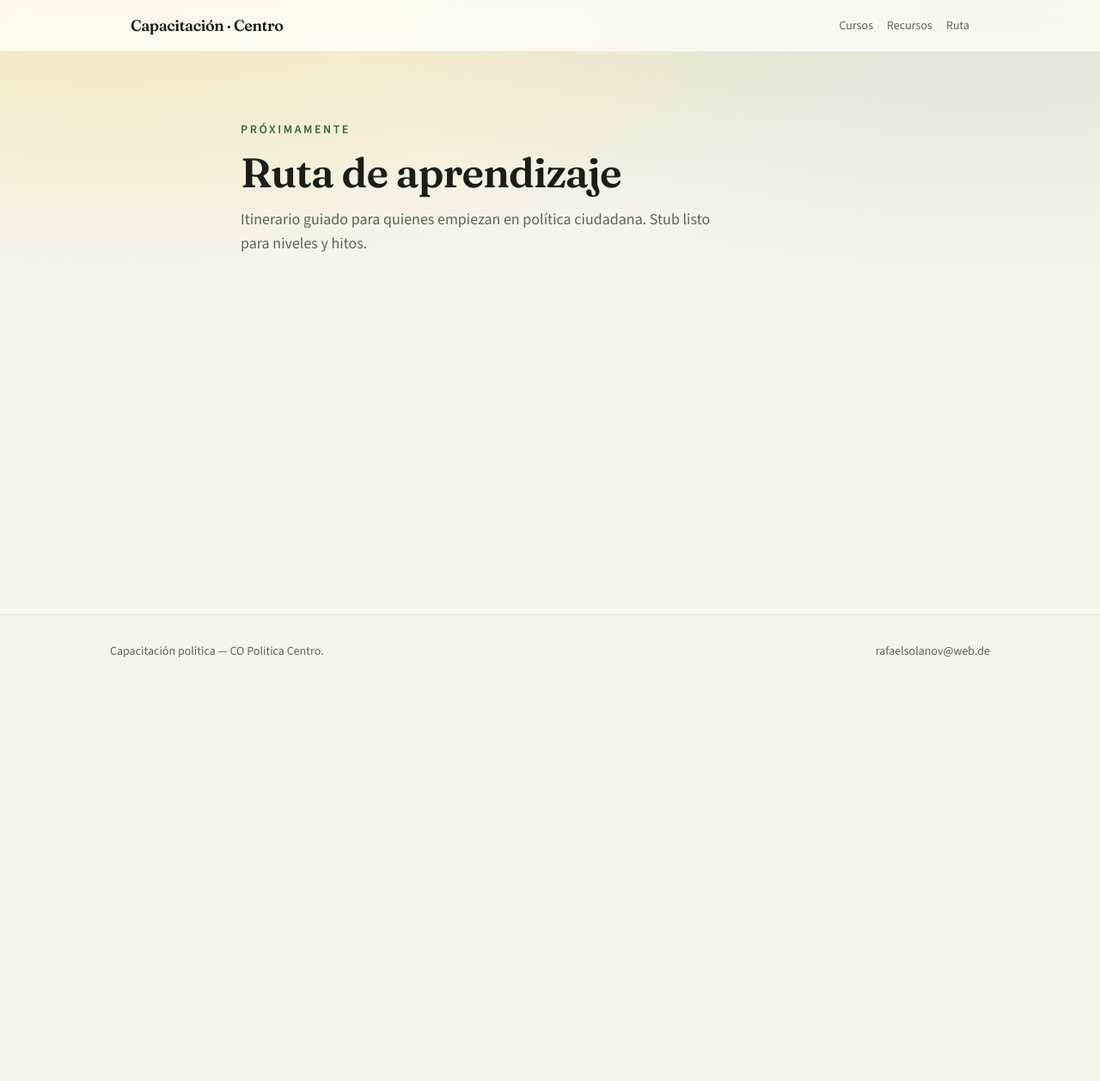
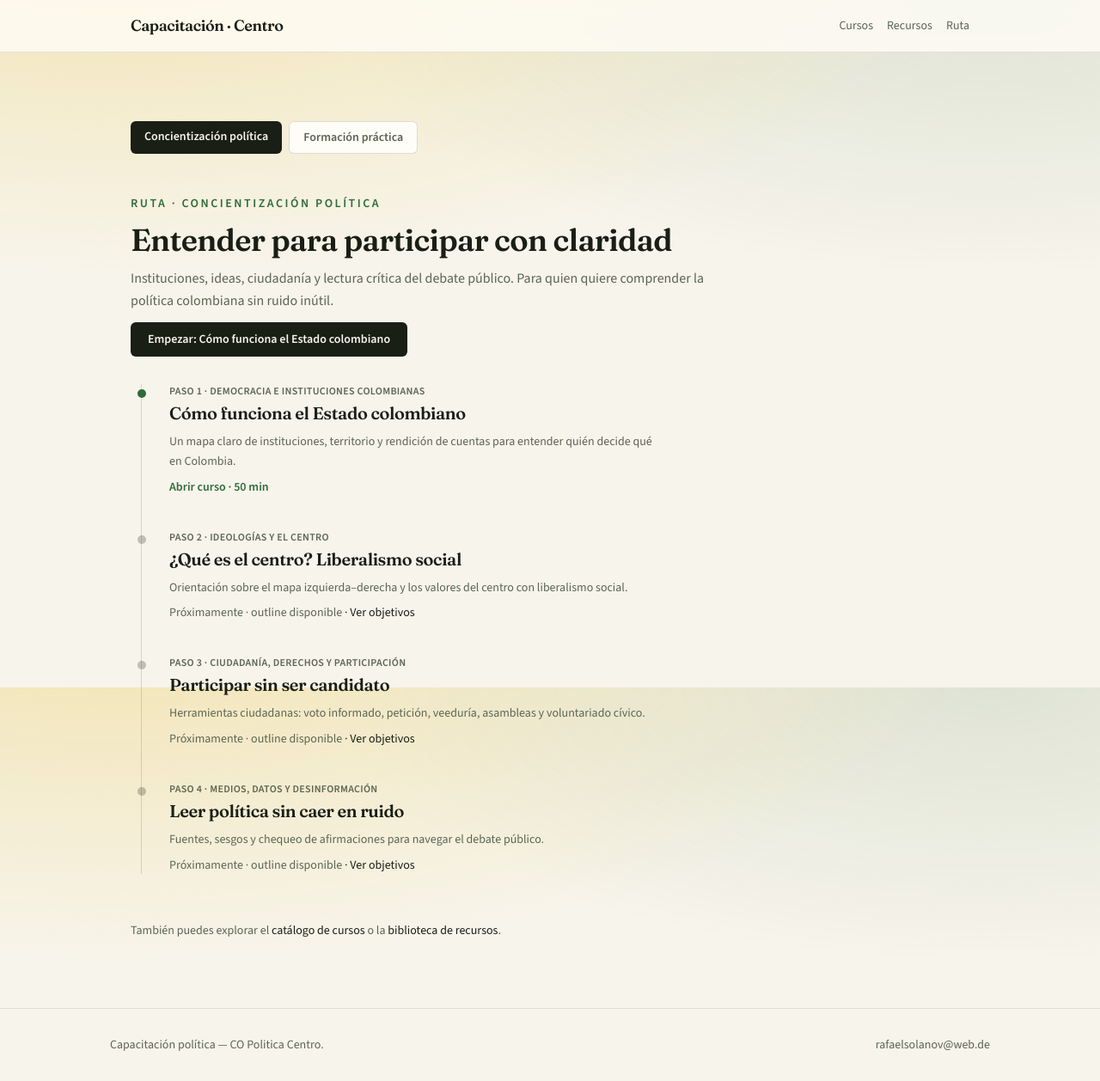
Before and after one commit to CO-Politica-Centro/web-capacitacion, a Next.js app: page /ruta in a window 1280 px wide. Shown: the whole page at 86% size. Before the commit the page ends 800 px from the top, so only its background shows below. Built offline with nearby package versions, Linux system fonts and the light colour scheme; no server answers.

Commit message:
feat(home): add dual via entry and guided learning path

```diff
--- a/src/app/globals.css
+++ b/src/app/globals.css
@@ -46,3 +46,24 @@ h3 {
   font-family: var(--font-fraunces), ui-serif, Georgia, serif;
   letter-spacing: -0.02em;
 }
+
+@keyframes ruta-step-in {
+  from {
+    opacity: 0;
+    transform: translateY(0.5rem);
+  }
+  to {
+    opacity: 1;
+    transform: translateY(0);
+  }
+}
+
+.ruta-step {
+  animation: ruta-step-in 0.45s ease-out both;
+}
+
+@media (prefers-reduced-motion: reduce) {
+  .ruta-step {
+    animation: none;
+  }
+}
--- a/src/app/page.tsx
+++ b/src/app/page.tsx
@@ -1,51 +1,68 @@
 import Link from "next/link";
+import { ViaChooser } from "@/components/via-chooser";
+import { getRamasByVia, getVias } from "@/lib/content";
 
 export default function HomePage() {
+  const vias = getVias();
+
   return (
     <div className="relative overflow-hidden">
-      <div className="mx-auto grid max-w-5xl gap-10 px-6 py-20 lg:grid-cols-[1.15fr_0.85fr] lg:items-end lg:py-28">
-        <div className="space-y-6">
+      <div className="mx-auto max-w-5xl px-6 py-20 lg:py-28">
+        <div className="max-w-2xl space-y-6">
           <p className="text-brand-green text-sm font-semibold tracking-[0.18em] uppercase">
-            Formación ciudadana · Colombia
+            Capacitación · Centro
           </p>
-          <h1 className="text-foreground max-w-xl text-5xl leading-[1.05] font-semibold sm:text-6xl">
-            Capacitación política
+          <h1 className="text-foreground text-5xl leading-[1.05] font-semibold sm:text-6xl">
+            Elige tu vía. Aprende con claridad.
           </h1>
           <p className="text-muted max-w-lg text-lg leading-relaxed">
-            Plantilla de alta calidad para cursos, rutas de aprendizaje y
-            recursos del movimiento de centro. Lista para contenido educativo
-            profundo — sin material publicado aún.
+            Escuela abierta de CO Politica Centro: entiende la política
+            colombiana o aprende cómo meterse — con rutas guiadas y pasos
+            concretos.
           </p>
-          <div className="flex flex-wrap gap-3 pt-2">
+          <ViaChooser vias={vias} className="pt-2" />
+        </div>
+
+        <div className="mt-24 grid gap-12 border-t border-foreground/10 pt-14 lg:grid-cols-2">
+          {vias.map((via) => {
+            const ramas = getRamasByVia(via.slug);
+            return (
+              <section key={via.id} className="space-y-4">
+                <h2 className="text-2xl font-semibold">{via.nombre}</h2>
+                <p className="text-muted text-sm leading-relaxed">
+                  {via.audiencia}. {via.descripcion}
+                </p>
+                <ul className="text-muted space-y-2 text-sm">
+                  {ramas.map((rama) => (
+                    <li key={rama.id}>
+                      <span className="text-foreground font-medium">
+                        {rama.nombre}.
+                      </span>{" "}
+                      {rama.resumen}
+                    </li>
+                  ))}
+                </ul>
                 <Link
-              href="/cursos"
-              className="bg-foreground text-background hover:bg-brand-green rounded-md px-5 py-2.5 text-sm font-semibold transition"
+                  href={`/ruta?via=${via.slug}`}
+                  className="text-brand-green inline-flex text-sm font-semibold underline-offset-4 hover:underline"
                 >
-              Explorar cursos
+                  Ver ruta de {via.nombre.toLowerCase()}
                 </Link>
+              </section>
+            );
+          })}
+        </div>
+
+        <p className="text-muted mt-16 max-w-xl text-sm">
+          ¿Solo quieres materiales sueltos?{" "}
           <Link
-              href="/ruta"
-              className="border-foreground/20 bg-surface text-foreground hover:border-accent rounded-md border px-5 py-2.5 text-sm font-semibold transition"
+            href="/recursos"
+            className="text-foreground font-medium underline-offset-4 hover:underline"
           >
-              Ver ruta
+            Ir a recursos
           </Link>
-          </div>
-        </div>
-        <aside className="border-foreground/10 bg-surface rounded-2xl border p-6 shadow-[0_20px_60px_-40px_rgba(26,31,22,0.45)]">
-          <p className="text-muted text-sm">Enfoque</p>
-          <p className="mt-2 text-2xl font-semibold">
-            Aprender para participar
+          .
         </p>
-          <p className="text-muted mt-3 text-sm leading-relaxed">
-            Democracia, instituciones, comunicación política y liberalismo
-            social — arquitectura lista para módulos serios.
-          </p>
-          <ul className="text-muted mt-6 space-y-2 text-sm">
-            <li>· Cursos estructurados</li>
-            <li>· Recursos descargables</li>
-            <li>· Ruta de aprendizaje guiada</li>
-          </ul>
-        </aside>
       </div>
     </div>
   );
--- a/src/app/ruta/page.tsx
+++ b/src/app/ruta/page.tsx
@@ -1,15 +1,81 @@
 import type { Metadata } from "next";
-import { ComingSoon } from "@/components/coming-soon";
+import Link from "next/link";
+import { RutaTimeline } from "@/components/ruta-timeline";
+import {
+  getCursoBySlug,
+  getRamaById,
+  getRutaSteps,
+  getViaBySlug,
+  getVias,
+  isViaSlug,
+} from "@/lib/content";
+import { cn } from "@/lib/utils";
 
 export const metadata: Metadata = {
-  title: "Ruta",
+  title: "Ruta de aprendizaje",
+  description:
+    "Itinerarios guiados de concientización política y formación práctica.",
 };
 
-export default function RutaPage() {
+type RutaPageProps = {
+  searchParams: Promise<{ via?: string }>;
+};
+
+export default async function RutaPage({ searchParams }: RutaPageProps) {
+  const params = await searchParams;
+  const vias = getVias();
+  const activeSlug = isViaSlug(params.via) ? params.via : "concientizacion";
+  const activeVia = getViaBySlug(activeSlug)!;
+
+  const items = getRutaSteps(activeSlug).flatMap((step) => {
+    const curso = getCursoBySlug(step.cursoSlug);
+    const rama = getRamaById(step.ramaId);
+    if (!curso || !rama) return [];
+    return [{ orden: step.orden, curso, rama }];
+  });
+
   return (
-    <ComingSoon
-      title="Ruta de aprendizaje"
-      description="Itinerario guiado para quienes empiezan en política ciudadana. Stub listo para niveles y hitos."
-    />
+    <div className="mx-auto max-w-5xl px-6 py-16 lg:py-20">
+      <div className="mb-12 flex flex-wrap gap-2">
+        {vias.map((via) => {
+          const active = via.slug === activeSlug;
+          return (
+            <Link
+              key={via.id}
+              href={`/ruta?via=${via.slug}`}
+              className={cn(
+                "rounded-md px-4 py-2 text-sm font-semibold transition",
+                active
+                  ? "bg-foreground text-background"
+                  : "border-foreground/15 bg-surface text-muted hover:text-foreground border",
+              )}
+              aria-current={active ? "page" : undefined}
+            >
+              {via.nombre}
+            </Link>
+          );
+        })}
+      </div>
+
+      <RutaTimeline via={activeVia} items={items} />
+
+      <p className="text-muted mt-14 text-sm">
+        También puedes explorar el{" "}
+        <Link
+          href={`/cursos?via=${activeSlug}`}
+          className="text-foreground underline-offset-4 hover:underline"
+        >
+          catálogo de cursos
+        </Link>{" "}
+        o la{" "}
+        <Link
+          href="/recursos"
+          className="text-foreground underline-offset-4 hover:underline"
+        >
+          biblioteca de recursos
+        </Link>
+        .
+      </p>
+    </div>
   );
 }
--- /dev/null
+++ b/src/components/ruta-timeline.tsx
@@ -0,0 +1,102 @@
+import Link from "next/link";
+import type { Curso, Rama, Via } from "@/content/types";
+import { cn } from "@/lib/utils";
+
+export type RutaTimelineItem = {
+  orden: number;
+  rama: Rama;
+  curso: Curso;
+};
+
+type RutaTimelineProps = {
+  via: Via;
+  items: RutaTimelineItem[];
+};
+
+export function RutaTimeline({ via, items }: RutaTimelineProps) {
+  const nextPublished = items.find((item) => item.curso.status === "publicado");
+
+  return (
+    <section className="space-y-8" aria-labelledby={`ruta-${via.slug}`}>
+      <div className="max-w-2xl space-y-3">
+        <p className="text-brand-green text-sm font-semibold tracking-[0.18em] uppercase">
+          Ruta · {via.nombre}
+        </p>
+        <h2 id={`ruta-${via.slug}`} className="text-3xl font-semibold sm:text-4xl">
+          {via.tagline}
+        </h2>
+        <p className="text-muted text-base leading-relaxed">{via.descripcion}</p>
+        {nextPublished ? (
+          <Link
+            href={`/cursos/${nextPublished.curso.slug}`}
+            className="bg-foreground text-background hover:bg-brand-green inline-flex rounded-md px-5 py-2.5 text-sm font-semibold transition"
+          >
+            Empezar: {nextPublished.curso.titulo}
+          </Link>
+        ) : null}
+      </div>
+
+      <ol className="relative space-y-0 border-l border-foreground/15 ml-3">
+        {items.map((item, index) => {
+          const published = item.curso.status === "publicado";
+          return (
+            <li
+              key={item.curso.slug}
+              className="ruta-step relative pl-8 pb-10 last:pb-0"
+              style={{ animationDelay: `${index * 70}ms` }}
+            >
+              <span
+                className={cn(
+                  "absolute top-1.5 -left-[5px] size-2.5 rounded-full",
+                  published ? "bg-brand-green" : "bg-foreground/25",
+                )}
+                aria-hidden
+              />
+              <p className="text-muted text-xs font-semibold tracking-wide uppercase">
+                Paso {item.orden} · {item.rama.nombre}
+              </p>
+              <h3 className="mt-1 text-xl font-semibold">
+                {published ? (
+                  <Link
+                    href={`/cursos/${item.curso.slug}`}
+                    className="hover:text-brand-green underline-offset-4 hover:underline"
+                  >
+                    {item.curso.titulo}
+                  </Link>
+                ) : (
+                  item.curso.titulo
+                )}
+              </h3>
+              <p className="text-muted mt-2 max-w-xl text-sm leading-relaxed">
+                {item.curso.resumen}
+              </p>
+              <p className="mt-2 text-sm">
+                {published ? (
+                  <Link
+                    href={`/cursos/${item.curso.slug}`}
+                    className="text-brand-green font-semibold underline-offset-4 hover:underline"
+                  >
+                    Abrir curso · {item.curso.duracionMin} min
+                  </Link>
+                ) : (
+                  <span className="text-muted">Próximamente · outline disponible</span>
+                )}
+                {!published ? (
+                  <>
+                    {" · "}
+                    <Link
+                      href={`/cursos/${item.curso.slug}`}
+                      className="underline-offset-4 hover:underline"
+                    >
+                      Ver objetivos
+                    </Link>
+                  </>
+                ) : null}
+              </p>
+            </li>
+          );
+        })}
+      </ol>
+    </section>
+  );
+}
--- /dev/null
+++ b/src/components/via-chooser.tsx
@@ -0,0 +1,29 @@
+import Link from "next/link";
+import type { Via } from "@/content/types";
+import { cn } from "@/lib/utils";
+
+type ViaChooserProps = {
+  vias: Via[];
+  className?: string;
+};
+
+export function ViaChooser({ vias, className }: ViaChooserProps) {
+  return (
+    <div className={cn("flex flex-wrap gap-3", className)}>
+      {vias.map((via) => (
+        <Link
+          key={via.id}
+          href={`/ruta?via=${via.slug}`}
+          className={cn(
+            "rounded-md px-5 py-2.5 text-sm font-semibold transition",
+            via.id === "concientizacion"
+              ? "bg-foreground text-background hover:bg-brand-green"
+              : "border-foreground/20 bg-surface text-foreground hover:border-accent border",
+          )}
+        >
+          {via.ctaLabel}
+        </Link>
+      ))}
+    </div>
+  );
+}
```
Lines whose indentation alone changed are shown as unchanged.
